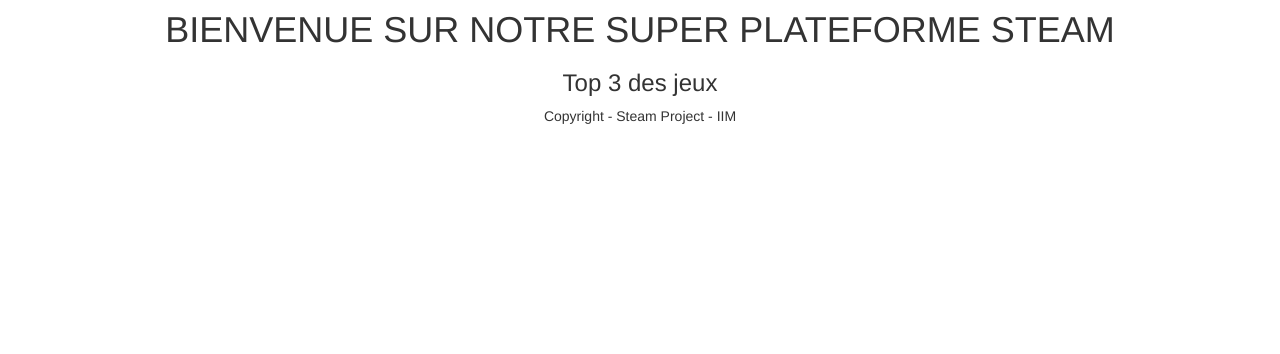
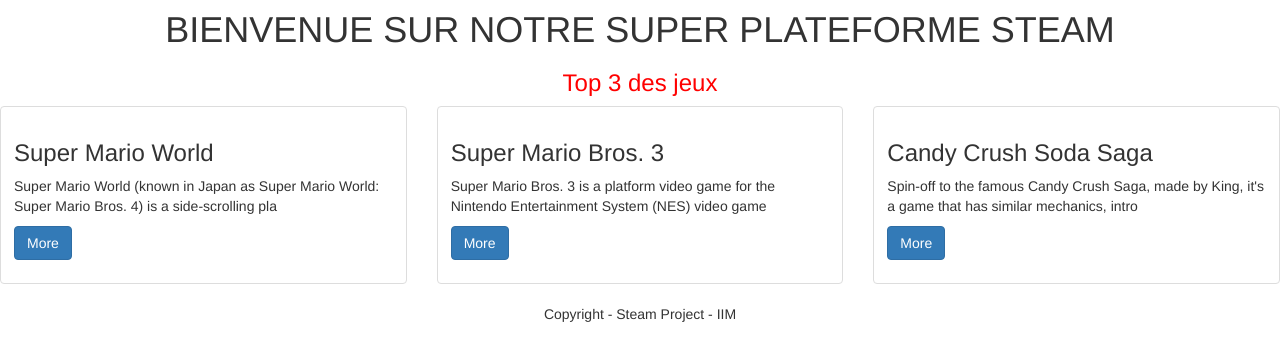
Before and after one commit to afilipe91/angular-2, an Angular app: page / in a window 1280 px wide. Shown: the part 274-628 px from the top of the page. Built offline with nearby package versions, Linux system fonts and the light colour scheme; what ng2-bootstrap would draw is missing.

Commit message:
last update

```diff
--- a/src/app/app.routes.ts
+++ b/src/app/app.routes.ts
@@ -7,7 +7,7 @@
 const APP_ROUTES : Routes = [
     { path: '', component: DashboardComponent},
     { path: 'jeux', component: JeuxComponent},
-    { path: 'jeux/:id', component: JeuUniqueComponent}
+    { path: ':nom', component: JeuUniqueComponent}
 ];
 
 export const routing = RouterModule.forRoot(APP_ROUTES);
--- a/src/app/dashboard/dashboard.component.html
+++ b/src/app/dashboard/dashboard.component.html
@@ -1,14 +1,14 @@
 <img class="img-responsive center-block" height="20%" width="20%" src="http://fr.ubergizmo.com/wp-content/uploads/2013/02/Logo-de-Steam.png" alt="">
 
 <h1 class="text-center">BIENVENUE SUR NOTRE SUPER PLATEFORME STEAM</h1>
-<h3 class="text-center">Top 3 des jeux</h3>
+<h3 class="text-center" style="color: red">Top 3 des jeux</h3>
 <div class="row">
-    <div *ngFor="let game of games" class="col-sm-6 col-md-4">
+    <div *ngFor="let game of games | slice:0:3" class="col-sm-6 col-md-4">
         <div class="thumbnail">
             <div class="caption">
                 <h3>{{game.name}}</h3>
                 <p>{{game.summary | slice:0:100}}</p>
-                <p><a [routerLink]="'jeux/:id'"class="btn btn-primary" role="button">More</a></p>
+                <p><a [routerLink]="'jeux/:nom'" class="btn btn-primary" role="button">More</a></p>
             </div>
         </div>
     </div>
--- a/src/app/dashboard/dashboard.component.ts
+++ b/src/app/dashboard/dashboard.component.ts
@@ -1,4 +1,5 @@
 import { Component, OnInit } from '@angular/core';
+import {JsonServiceService} from "../json-service.service";
 
 @Component({
   selector: 'app-dashboard',
@@ -7,9 +8,11 @@
 })
 export class DashboardComponent implements OnInit {
 
-  constructor() { }
+  games;
+  constructor(private JsonService:JsonServiceService) { }
 
   ngOnInit() {
+    this.games = this.JsonService.getGames();
   }
 
 }
--- a/src/app/jeu-unique/jeu-unique.component.html
+++ b/src/app/jeu-unique/jeu-unique.component.html
@@ -1,8 +1 @@
-<div *ngFor="let game of games" class="col-md-12 text-center" >
-    <h3>{{game.name}}</h3>
-    <p>{{game.summary}}</p>
-
-  <div *ngFor="let url of game.getScreenshots()">
-    <img src="{{url}}">
-  </div>
-</div>
+<p>{{nom}}</p>
--- a/src/app/jeu-unique/jeu-unique.component.ts
+++ b/src/app/jeu-unique/jeu-unique.component.ts
@@ -1,5 +1,6 @@
 import { Component, OnInit } from '@angular/core';
-import {JeuxComponent} from "../jeux/jeux.component";
+import {JsonServiceService} from "../json-service.service";
+import { ActivatedRoute } from '@angular/router';
 
 @Component({
   selector: 'app-jeu-unique',
@@ -8,9 +9,20 @@
 })
 export class JeuUniqueComponent implements OnInit {
 
-  constructor(private JeuxComponent:JeuxComponent) { }
+  games;
+  nom: string;
+  constructor(private JsonService:JsonServiceService, private route:ActivatedRoute) {
+    this.nom = route.snapshot.params['nom'];
+  }
 
   ngOnInit() {
+    this.games = this.JsonService.getGames();
   }
-
+  getActive(){
+    for (var i = 0; i < this.games.length; i++) {
+       if (this.games.name == this.nom){
+         this.games=[this.games[i]]
+       }
+    }
+  }
 }
--- a/src/app/jeux/jeux.component.html
+++ b/src/app/jeux/jeux.component.html
@@ -1,11 +1,11 @@
 <div class="row">
   <div *ngFor="let game of games" class="col-sm-6 col-md-4">
     <div class="thumbnail">
-      <img src="{{game.cover}}" alt="">
+      <img class="img-responsive" src="{{game.cover}}" alt="">
       <div class="caption">
         <h3>{{game.name}}</h3>
         <p>{{game.summary | slice:0:100}}</p>
-        <p><a [routerLink]="'jeux/:id'"class="btn btn-primary" role="button">More</a></p>
+        <p><a [routerLink]="'/:nom'" (click)="getActive()" class="btn btn-primary" role="button">More</a></p>
       </div>
     </div>
 </div>
```
